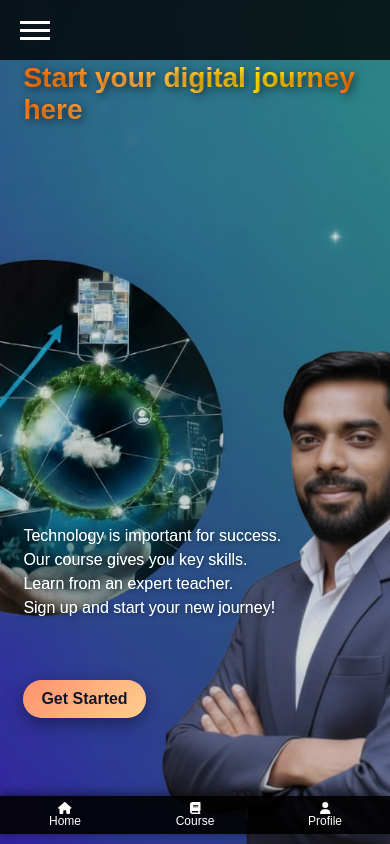
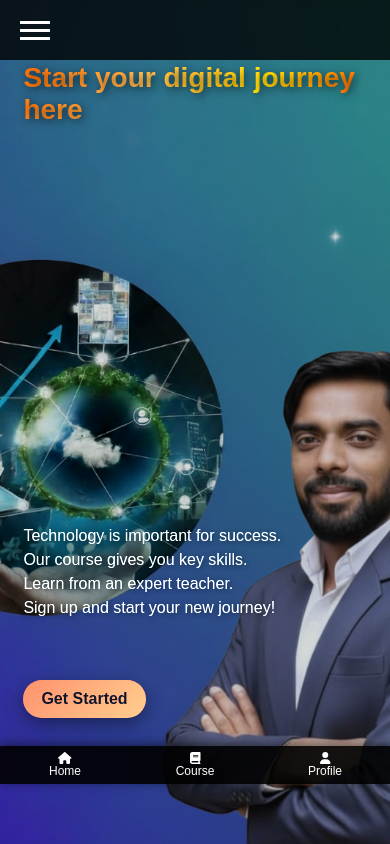
Before and after one commit to suriisuraj8-ship-it/teacher-hub, a website: page index.html in a window 390 px wide. Drawn offline with Linux system fonts and the light colour scheme.

Commit message:
Move bottom nav higher, adjust hero text and Get Started button, mobile responsive updates

```diff
--- a/index.html
+++ b/index.html
@@ -6,7 +6,6 @@
 <title>Teacher Learning Hub</title>
 <link rel="stylesheet" href="https://cdnjs.cloudflare.com/ajax/libs/font-awesome/6.4.0/css/all.min.css"/>
 <style>
-/* Reset */
 *{margin:0;padding:0;box-sizing:border-box;}
 body{font-family:'Poppins',sans-serif;background:#000;color:#fff;overflow:hidden;}
 a{text-decoration:none;color:inherit;}
@@ -83,7 +82,7 @@ a{text-decoration:none;color:inherit;}
 /* Bottom Navigation as icons */
 .bottom-nav{
     position:fixed;
-    bottom:10px; /* slightly upward */
+    bottom:60px; /* moved much higher */
     left:0;
     width:100%;
     display:flex;
```
